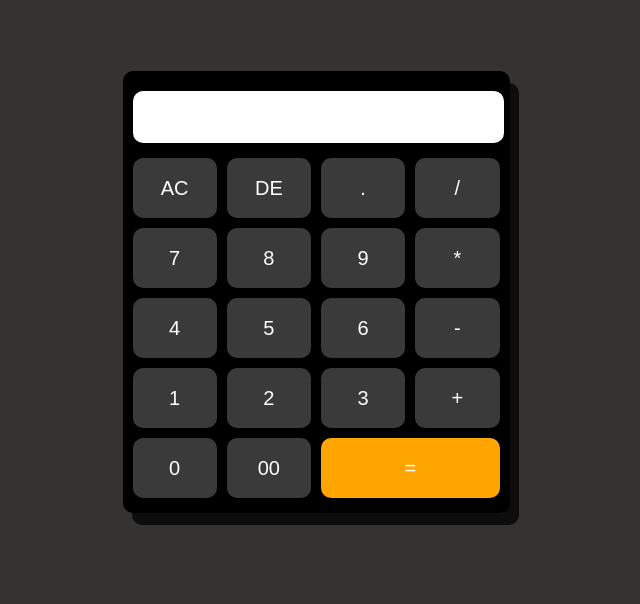
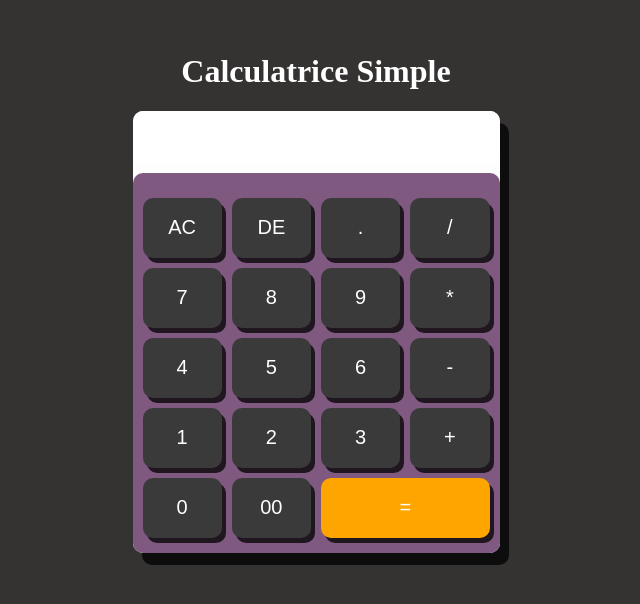
Before and after one commit to Lea772/calculatrice, a React (Vite) app: page / in a window 1280 px wide. Shown: the part 116-720 px from the top of the page, without its empty margins (324-964 px from the left). Built offline with nearby package versions, Linux system fonts and the light colour scheme.

Commit message:
corection des erreure dans la logique de calcule et fin du design

```diff
--- a/src/App.css
+++ b/src/App.css
@@ -4,22 +4,33 @@ body{
 
 .container {
     display: flex;
+    flex-direction: column;
     justify-content: center;
     align-items: center;
     height: 100vh;
+}
+h1{
+    color: white;
 }
 
 .calculatrice{
     box-shadow: 9px 12px 0px 0px rgba(0, 0, 0, 0.75);
     width: 367px;
     height: auto;
-    background-color: rgb(0, 0, 0);
+    background: #fdfdfd;
+    border-radius: 10px;
+}
+
+.clavier{
+    width: auto;
+    height: 100%;
+    background: #805981;
     padding: 20px 10px 10px 10px;
     border-radius: 10px;
 }
 
 .resultat{
-    width: 100%;
+    width: 359px;
 }
 .resultat input{
     width: 100%;
@@ -27,14 +38,13 @@ body{
     border-radius: 10px;
     border: none;
     text-align: right;
-    font-size: 24px;
+    font-size: 38px;
     margin-bottom: 10px;
+    padding: 1px 4px;
+    pointer-events: none;
 }
 
-.touches{
-    width: 100%;
-    height: 100%;
-}
+
 
 .touches{
     display: grid;
@@ -45,12 +55,13 @@ body{
 
 .touches input{
     width: 100%;
-    height: 60px; /* On donne une hauteur aux boutons */
+    height: 60px;
     border-radius: 10px;
     border: none;
     background-color: #3a3a3a;
     color: white;
     font-size: 20px;
+    box-shadow: 4px 5px 0px 0px rgba(0, 0, 0, 0.75);
 }
 
 .egal {
--- a/src/App.jsx
+++ b/src/App.jsx
@@ -14,43 +14,65 @@ function Touch({ value, onClick, className }) {
 
 function App() {
   const [value, setValue] = useState("")
+  const [statueResult , setResult] = useState(false)
 
-  const gererClick = (symbol) => {
-    if (["+","-","*","/"].includes(value.slice(-1)) && ["+","-","*","/"].includes(symbol)) {
+    const gererClick = (symbol) => {
+    if (["+", "-", "*", "/"].includes(value.slice(-1)) && ["+", "-", "*", "/"].includes(symbol)) {
       return;
     }
+
+    if (statueResult) {
+      setResult(false);
+      if(!["+", "-", "*", "/", "=", "AC", "DE"].includes(symbol)) {
+        setValue(symbol);
+        return;
+      }
+    }
+
     switch (symbol) {
       case "=":
         try {
-          setValue(eval(value).toString())
+          setValue(eval(value).toString());
         } catch (error) {
-          setValue("Le calcul n'est pas valide")
+          setValue("Erreur");
         }
-        break;
-      case "AC":
-        setValue("")
-        break;
-      case "DE":
-        setValue(value.toString().slice(0, -1))
-        break;
-      case "+" || "-" || "*" || "/":
-        setValue(value + symbol)
-        break;
-      default:
-        setValue(value + symbol)
+        setResult(true);
         break;
 
+      case "AC":
+        setValue("");
+        break;
+
+      case "DE":
+        setValue(value.toString().slice(0, -1));
+        break;
+
+
+        default:
+        if (value === "0" && symbol !== "." && symbol !== "00") {
+          setValue(symbol);
+          break;
+        }
+        if (value === "" && (symbol === "00" || symbol === ".")) {
+          break;
+        }
+        if (["+", "-", "*", "/"].includes(value.slice(-1)) && symbol === ".") {
+          break;
+        }
+        setValue(value + symbol);
+        break;
     }
-
-  }
+  };
 
   return (
     <div className="container">
+      <h1>Calculatrice Simple</h1>
       <div className="calculatrice">
         <form action="">
           <div className="resultat">
-            <input type="text" value={value}/>
+            <input type="text" value={value} />
           </div>
+          <div className="clavier">
           <div className="touches">
             <Touch value={"AC"} onClick={gererClick}/>
             <Touch value={"DE"} onClick={gererClick}/>
@@ -80,11 +102,12 @@ function App() {
             <Touch value={"00"} onClick={gererClick}/>
             <Touch value={"="} onClick={gererClick} className="egal"/>
           </div>
-
+          </div>
         </form>
       </div>
     </div>
   )
 }
 
+
 export default App
```
